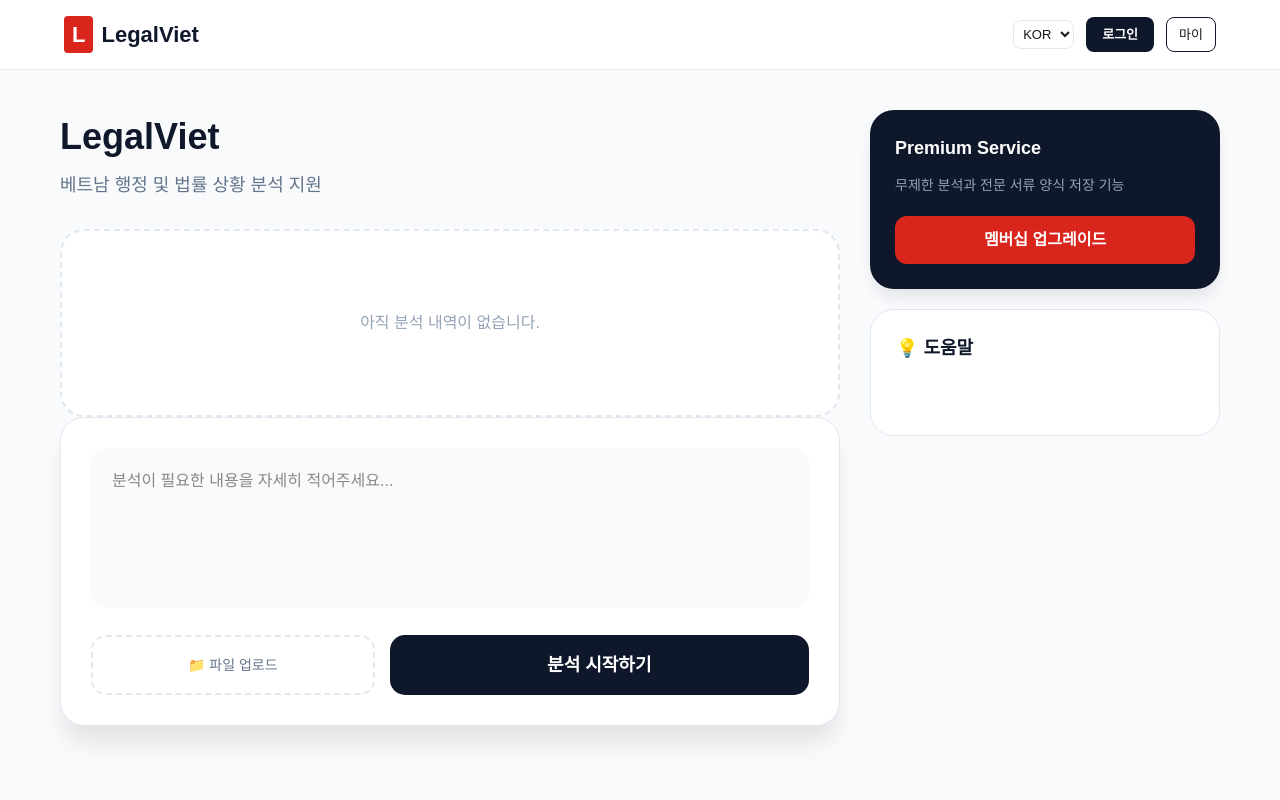
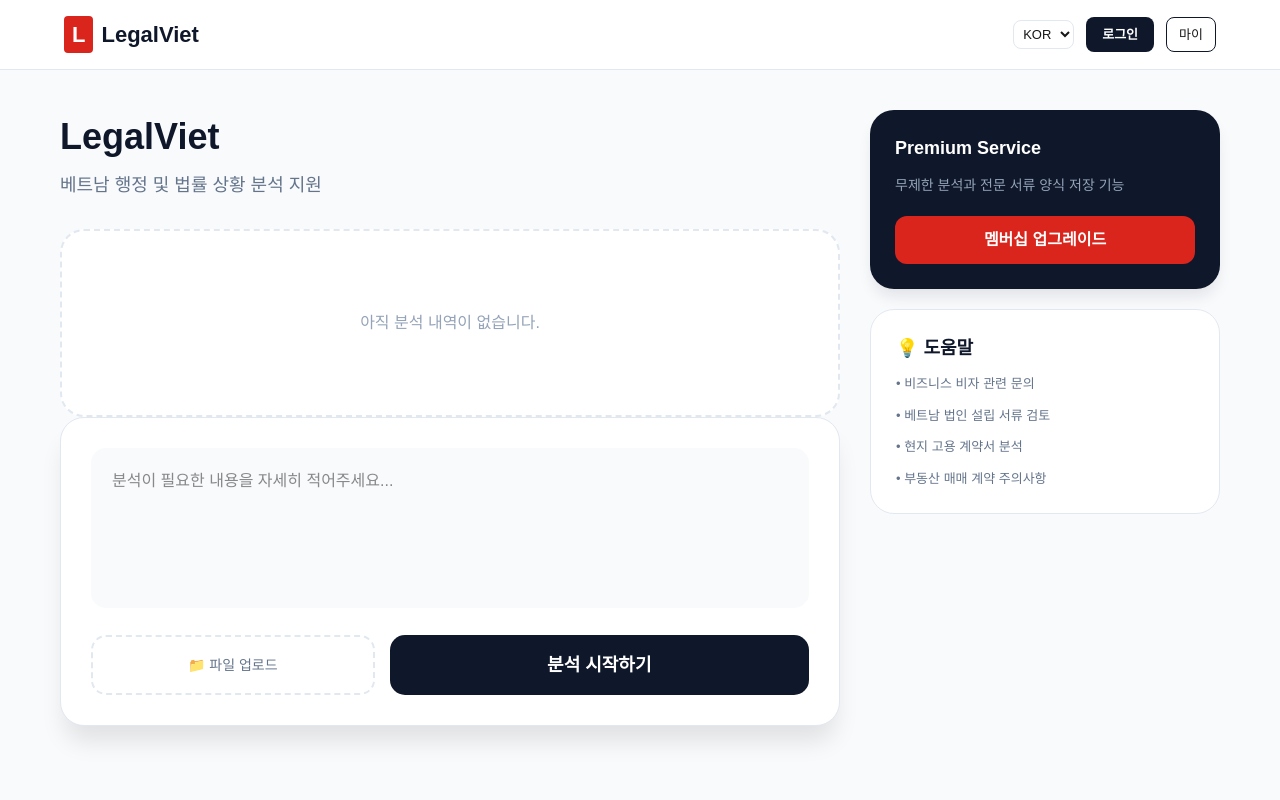
Before and after one commit to Homechiminh/Legalviet, a Next.js app: page / in a window 1280 px wide. Shown: the top 800 px of the page. Built offline with nearby package versions, Linux system fonts and the light colour scheme.

Commit message:
Update Translations.js

```diff
--- a/src/components/Translations.js
+++ b/src/components/Translations.js
@@ -10,6 +10,8 @@
     step0: "⚖️ 조회 중...", step1: "🔍 분석 중...", step2: "📝 작성 중...",
     premiumTitle: "Premium Service", premiumDesc: "무제한 분석과 전문 서류 양식 저장 기능",
     premiumBtn: "멤버십 업그레이드", helpTitle: "💡 도움말",
+    help1: "• 비즈니스 비자 관련 문의", help2: "• 베트남 법인 설립 서류 검토",
+    help3: "• 현지 고용 계약서 분석", help4: "• 부동산 매매 계약 주의사항",
     footerDesc: "LegalViet은 베트남 비즈니스 성공을 위한 AI 분석 파트너입니다.",
     copyright: "© 2026 LegalViet. All rights reserved."
   },
@@ -24,6 +26,8 @@
     step0: "⚖️ Searching...", step1: "🔍 Analyzing...", step2: "📝 Drafting...",
     premiumTitle: "Premium Service", premiumDesc: "Unlimited analysis and saving features.",
     premiumBtn: "Upgrade", helpTitle: "💡 Help",
+    help1: "• Business Visa Inquiries", help2: "• Company Incorporation Review",
+    help3: "• Employment Contract Analysis", help4: "• Real Estate Purchase Notices",
     footerDesc: "LegalViet is your AI partner for business in Vietnam.",
     copyright: "© 2026 LegalViet. All rights reserved."
   }
```
